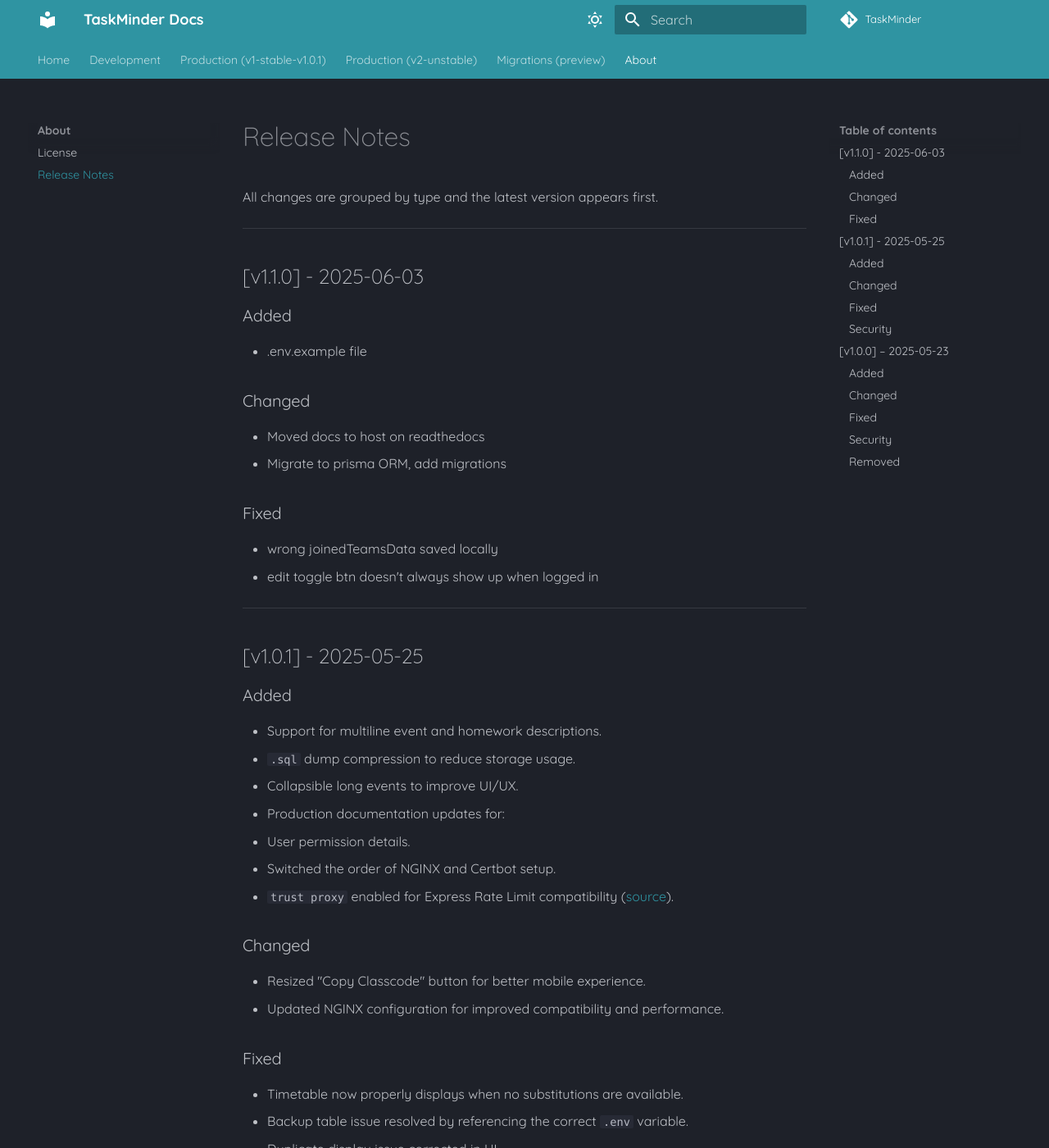
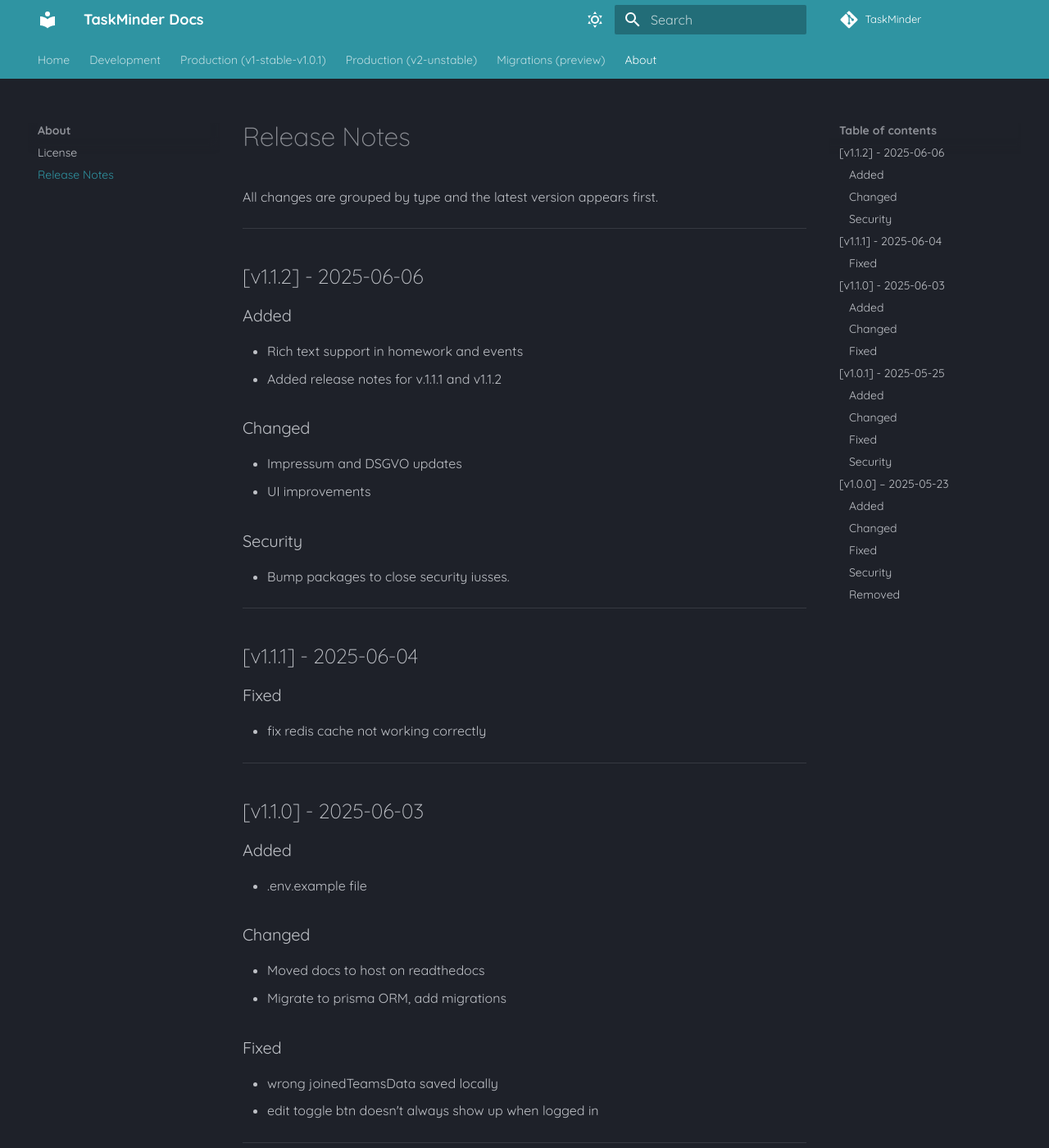
Before and after one commit to Codylon-Studios/TaskMinder, an MkDocs documentation site: the page built from docs/src/release-notes.md, in a window 1280 px wide and 1400 px high. Shown: the whole window at 82% size. Built offline with MkDocs 1.6.1 and Material for MkDocs 9.7.7, drawn with Linux system fonts in a browser that asks for light colours; some web fonts are replaced; comment, search, counter and statistics services are not loaded.

Commit message:
update release notes in docs

```diff
--- a/docs/src/release-notes.md
+++ b/docs/src/release-notes.md
@@ -1,6 +1,32 @@
 # Release Notes
 
 All changes are grouped by type and the latest version appears first.
+
+---
+
+## \[v1.1.2] - 2025-06-06
+
+### Added
+
+* Rich text support in homework and events
+* Added release notes for v.1.1.1 and v1.1.2
+
+### Changed
+
+* Impressum and DSGVO updates
+* UI improvements
+
+### Security
+
+* Bump packages to close security iusses.
+
+---
+
+## \[v1.1.1] - 2025-06-04
+
+### Fixed
+
+* fix redis cache not working correctly
 
 ---
 
```
